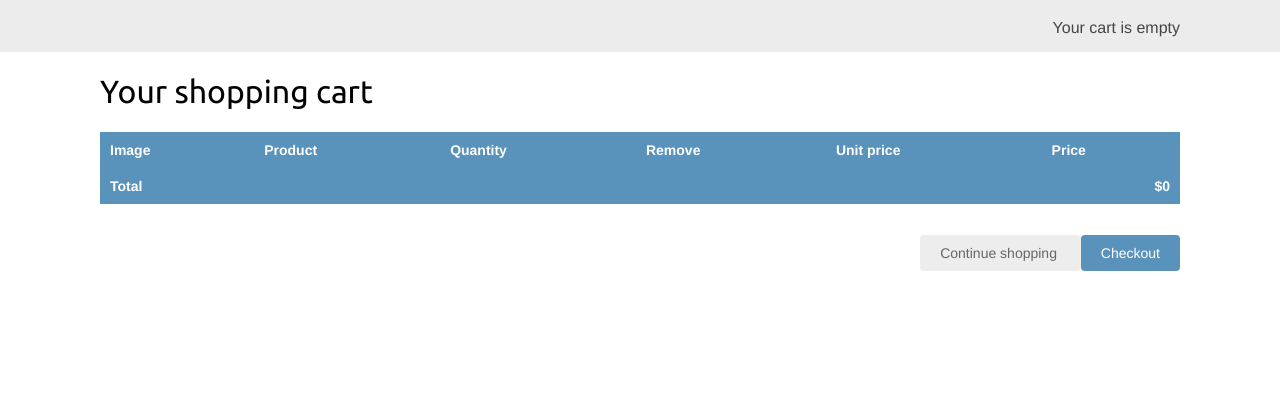
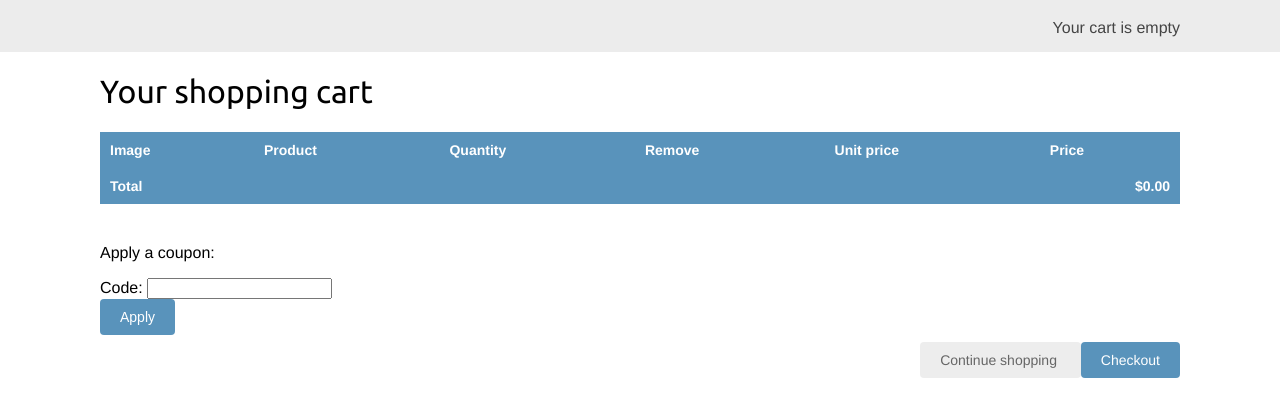
Before and after one commit to yorgopetsas/django4-by-example, a Django app: page /cart/ in a window 1280 px wide. Shown: the part 46-463 px from the top of the page. Run offline with Django 5.2, Linux system fonts and the light colour scheme; parts of the project's set-up code (start-up, migrations or seed data) failed here and were passed over.

Commit message:
Adapt cart for coupons

```diff
--- a/myshop/cart/cart.py
+++ b/myshop/cart/cart.py
@@ -1,6 +1,7 @@
 from decimal import Decimal
 from django.conf import settings
 from shop.models import Product
+from coupons.models import Coupon
 
 class Cart:
     def __init__(self, request):
@@ -9,6 +10,24 @@ class Cart:
         if not cart:
             cart = self.session[settings.CART_SESSION_ID] = {}
         self.cart = cart
+        # store current applied coupon
+        self.coupon_id = self.session.get('coupon_id')
+
+    # Iterate over the items in the cart and get the products from the database.
+    def __iter__(self):
+        product_ids = self.cart.keys()
+        products = Product.objects.filter(id__in=product_ids)
+        cart = self.cart.copy()
+        for product in products:
+            cart[str(product.id)]['product'] = product
+        for item in cart.values():
+            item['price'] = Decimal(item['price'])
+            item['total_price'] = item['price'] * item['quantity']
+            yield item
+
+
+    def __len__(self):
+        return sum(item['quantity'] for item in self.cart.values())
 
     def add(self, product, quantity=1, override_quantity=False):
         product_id = str(product.id)
@@ -28,24 +47,27 @@ class Cart:
         if product_id in self.cart:
             del self.cart[product_id]
             self.save()
-    # Iterate over the items in the cart and get the products from the database.
-    def __iter__(self):
-        product_ids = self.cart.keys()
-        products = Product.objects.filter(id__in=product_ids)
-        cart = self.cart.copy()
-        for product in products:
-            cart[str(product.id)]['product'] = product
-        for item in cart.values():
-            item['price'] = Decimal(item['price'])
-            item['total_price'] = item['price'] * item['quantity']
-            yield item
 
-    def __len__(self):
-        return sum(item['quantity'] for item in self.cart.values())
+    def clear(self):
+        del self.session[settings.CART_SESSION_ID]
+        self.save()
 
     def get_total_price(self):
         return sum(Decimal(item['price']) * item['quantity'] for item in self.cart.values())
 
-    def clear(self):
-        del self.session[settings.CART_SESSION_ID]
-        self.save()
+    @property
+    def coupon(self):
+        if self.coupon_id:
+            try:
+                return Coupon.objects.get(id=self.coupon_id)
+            except Coupon.DoesNotExist:
+                pass
+        return None
+
+    def get_discount(self):
+        if self.coupon:
+            return Decimal((self.coupon.discount * self.get_total_price()) / 100)
+        return Decimal(0)
+
+    def get_total_price_after_discount(self):
+        return self.get_total_price() - self.get_discount()
--- a/myshop/cart/templates/cart/detail.html
+++ b/myshop/cart/templates/cart/detail.html
@@ -49,13 +49,40 @@
                     </tr>
                 {% endwith %}
             {% endfor %}
+
+            {% if cart.coupon %}
+                <tr class="subtotal">
+                    <td>Subtotal</td>
+                    <td colspan="4"></td>
+                    <td class="num">${{ cart.get_total_price|floatformat:2 }}</td>
+                </tr>
+                <tr>
+                    <td>
+                        "{{ cart.coupon.code }}" coupon
+                        ({{ cart.coupon.discount }}% off)
+                    </td>
+                    <td colspan="4"></td>
+                    <td class="num neg">
+                        - $ {{ cart.get_discount }}
+                    </td>
+                </tr>
+            {% endif %}
+
             <tr class="total">
                 <td>Total</td>
                 <td colspan="4"></td>
-                <td class="num">${{ cart.get_total_price }}</td>
+                <td class="num">${{ cart.get_total_price_after_discount|floatformat:2 }}
+                </td>
             </tr>
         </tbody>
     </table>
+    <p>Apply a coupon:</p>
+    <form action="{% url "coupons:apply" %}" method="post">
+        {{ coupon_apply_form }}
+        <input type="submit" value="Apply">
+        {% csrf_token %}
+    </form>
+
     <p class="text-right">
         <a href="{% url "shop:product_list" %}" class="button light">
             Continue shopping
--- a/myshop/cart/views.py
+++ b/myshop/cart/views.py
@@ -3,6 +3,7 @@ from django.views.decorators.http import require_POST
 from shop.models import Product
 from .cart import Cart
 from .forms import CartAddProductForm
+from coupons.forms import CouponApplyForm
 
 @require_POST
 def cart_add(request, product_id):
@@ -23,4 +24,7 @@ def cart_remove(request, product_id):
 
 def cart_detail(request):
     cart = Cart(request)
-    return render(request, 'cart/detail.html', {'cart': cart})
+    for item in cart:
+        item['update_quantity_form'] =  CartAddProductForm(initial={'quantity': item['quantity'], 'override': True})
+    coupon_apply_form = CouponApplyForm()
+    return render(request, 'cart/detail.html', {'cart': cart, 'coupon_apply_form': coupon_apply_form})
```
